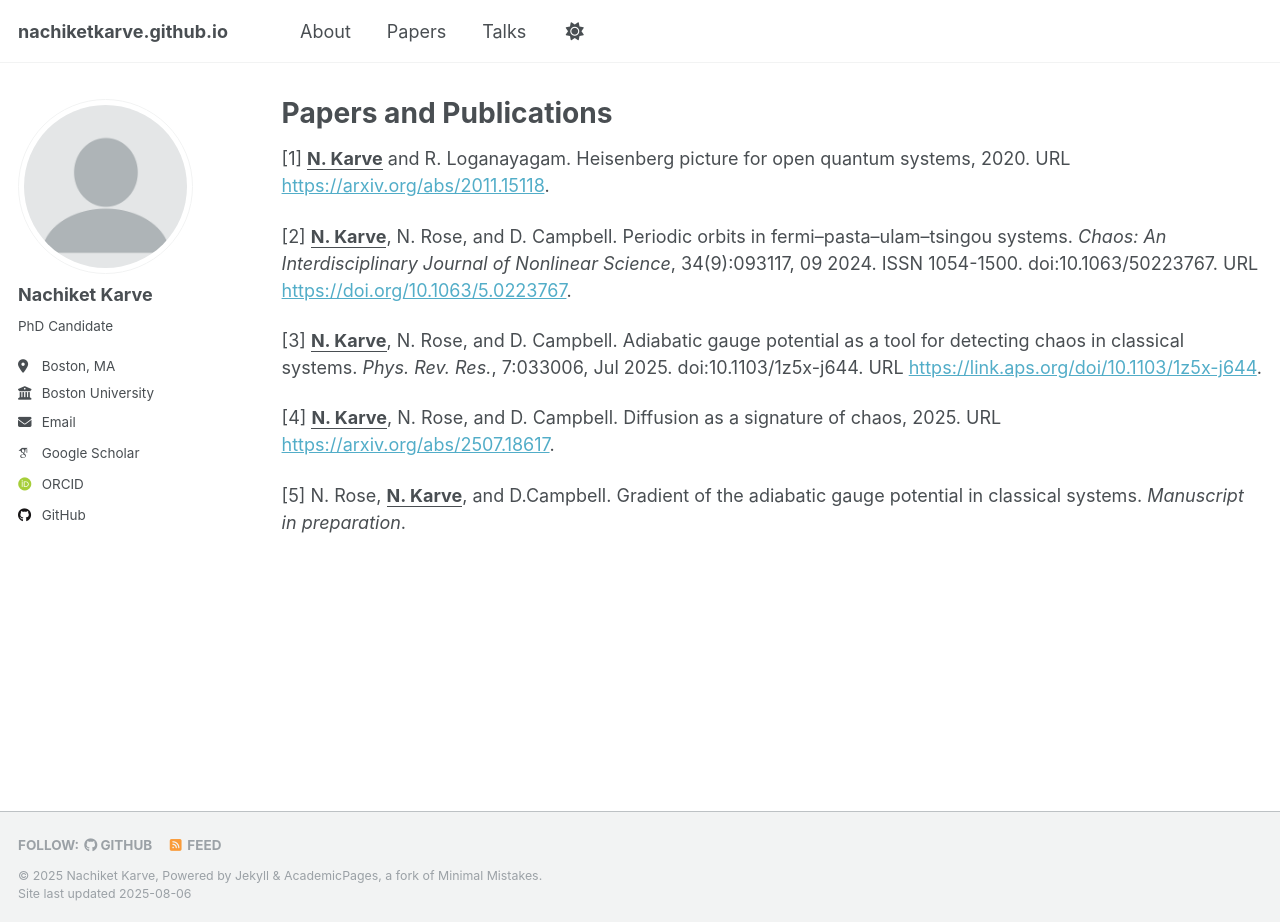
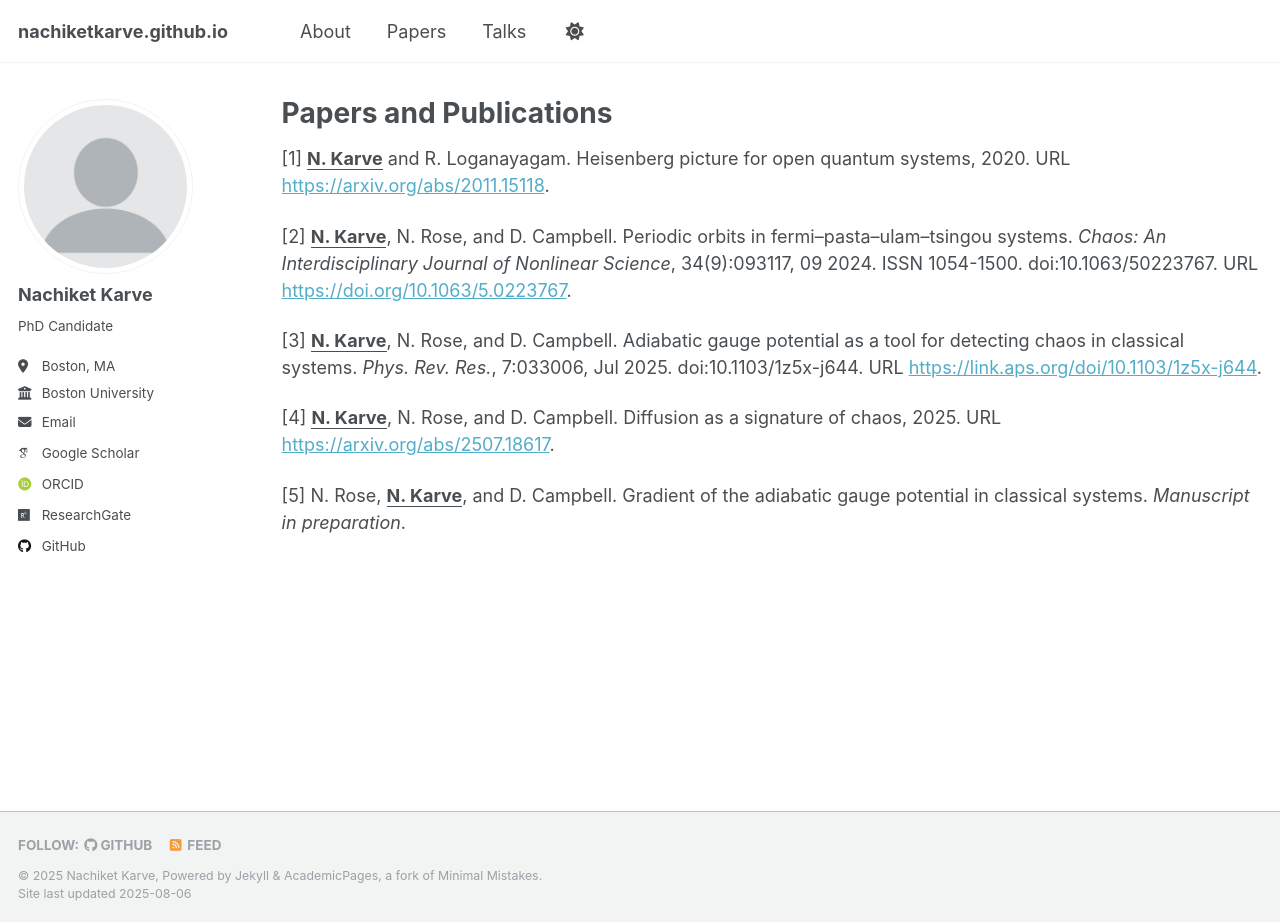
Before and after one commit to nachiketkarve/nachiketkarve.github.io, a Jekyll site: the page built from _pages/publications.md, in a window 1280 px wide and 922 px high. Built offline with Jekyll 4.4.1, drawn with Linux system fonts in a browser that asks for light colours; some web fonts are replaced; part of the change alters nothing that is shown.

Commit message:
Initial Commit

```diff
--- a/_config.yml
+++ b/_config.yml
@@ -40,7 +40,7 @@ author:
   orcid            : "https://orcid.org/my-orcid?orcid=0009-0007-8780-7825"
   semantic         : # URL
   pubmed           : #"https://www.ncbi.nlm.nih.gov/pubmed/?term=john+snow"
-  researchgate     : # URL
+  researchgate     : "https://www.researchgate.net/profile/Nachiket-Karve?ev=hdr_xprf"
   scopus           : # URL
 
   # Repositories and software development
--- a/_pages/publications.md
+++ b/_pages/publications.md
@@ -14,4 +14,4 @@ author_profile: true
 
 [4] **<u>N. Karve</u>**, N. Rose, and D. Campbell. Diffusion as a signature of chaos, 2025. URL [https://arxiv.org/abs/2507.18617](https://arxiv.org/abs/2507.18617).
 
-[5] N. Rose, **<u>N. Karve</u>**, and D.Campbell. Gradient of the adiabatic gauge potential in classical systems. *Manuscript in preparation*.
+[5] N. Rose, **<u>N. Karve</u>**, and D. Campbell. Gradient of the adiabatic gauge potential in classical systems. *Manuscript in preparation*.
```
